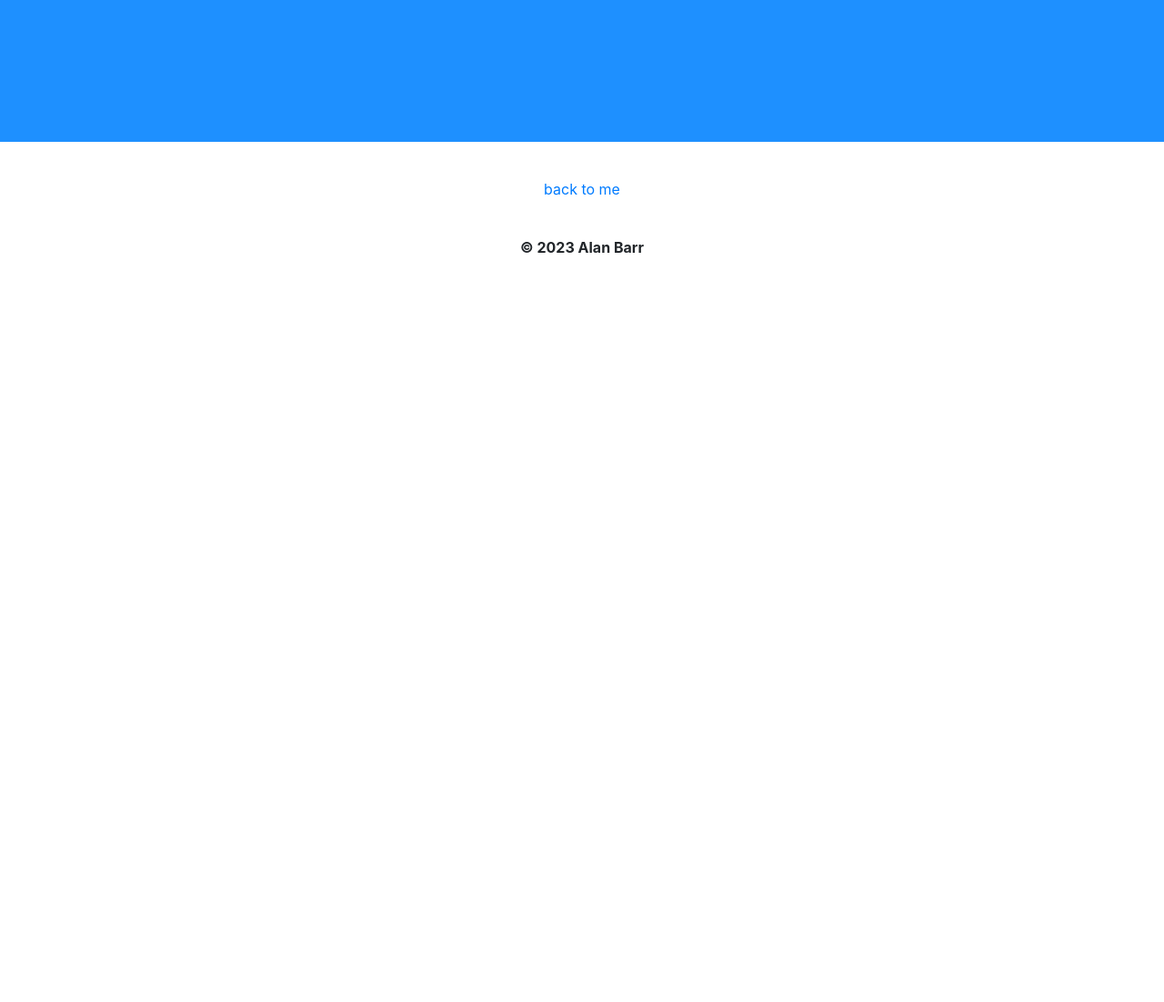
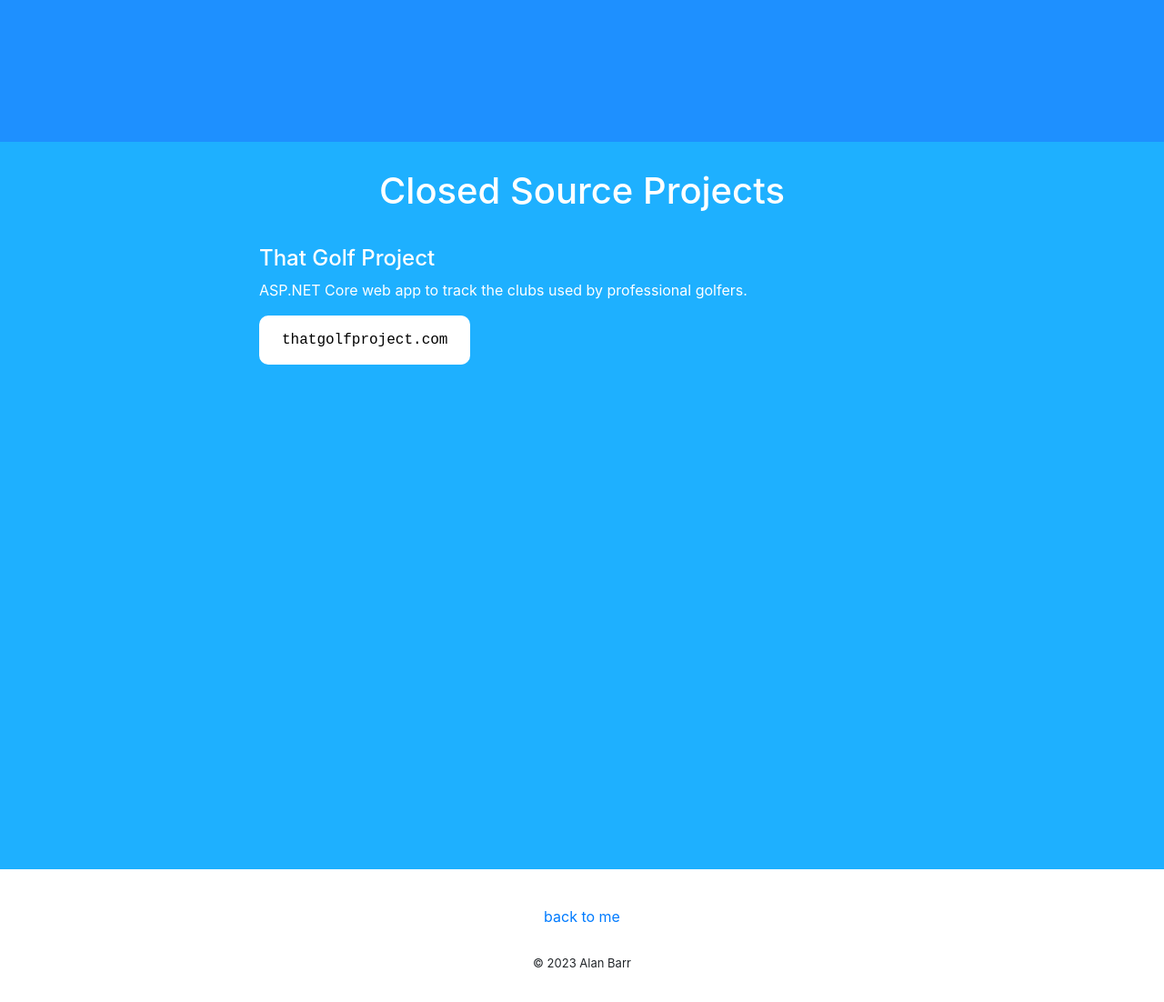
Before and after one commit to freedom35/freedom35.github.io, a plain HTML site: page index.html in a window 1280 px wide. Shown: the part 1500-2602 px from the top of the page at 91% size. Before the commit the page ends 1800 px from the top, so only its background shows below. Drawn offline with nearby package versions, Linux system fonts and the light colour scheme.

Commit message:
Added section for closed source projects.

```diff
--- a/index.html
+++ b/index.html
@@ -1,24 +1,16 @@
 <!DOCTYPE html>
-
 <html lang="en">
-
     <head>
-
         <meta name="viewport" content="initial-scale=1, width=device-width">
-
         <title>Alan Barr</title>
-
         <link href="https://stackpath.bootstrapcdn.com/bootstrap/4.1.3/css/bootstrap.min.css" rel="stylesheet">
         <script src="https://code.jquery.com/jquery-3.3.1.min.js"></script>
         <script src="https://stackpath.bootstrapcdn.com/bootstrap/4.1.3/js/bootstrap.min.js"></script>
         <script src="https://ajax.googleapis.com/ajax/libs/jquery/3.3.1/jquery.min.js"></script>
-
         <link href="static/css/styles.css" rel="stylesheet">
         <link href="static/images/favicon.ico" rel="shortcut icon">
         <script src="js/script.js"></script>
-
     </head>
-
     <body>
         <nav class="navbar navbar-expand-lg navbar-light bg-light" id="nav">
             <button class="navbar-toggler" type="button" data-toggle="collapse" data-target="#navbarNavAltMarkup" aria-controls="navbarNavAltMarkup" aria-expanded="false" aria-label="Toggle navigation">
@@ -27,11 +19,11 @@
             <div class="collapse navbar-collapse" id="navbarNavAltMarkup">
               <div class="navbar-nav">
                 <a class="nav-item nav-link active" href="#home">Home <span class="sr-only">(current)</span></a>
-                <a class="nav-item nav-link" href="#projects">Projects</a>
+                <a class="nav-item nav-link" href="#open-projects">Open Source</a>
+                <a class="nav-item nav-link" href="#closed-projects">Closed Source</a>
               </div>
             </div>
         </nav>
-
         <main class="main">
             <section id="me">
                 <div>
@@ -55,12 +47,11 @@
                             </td>
                         </tr>
                     </table>
-                    <p>...or check out my open source <a href="#projects">projects</a>.</p>
+                    <p>...or check out my <a href="#open-projects">projects</a>.</p>
                 </div>
             </section>
-
-            <section id="projects">
-                <h1 class="mb-3">Projects</h1>
+            <section id="open-projects">
+                <h1 class="mb-3">Open Source Projects</h1>
                 <div>
                     <ul class="ul-projects">
                         <li>
@@ -76,7 +67,7 @@
                             <div>
                                 <h4>Image Processing Library</h4>
                                 <p>
-                                    Lightweight image processing library targeting .NET Standard, written in C#.
+                                    Lightweight image processing library targeting .NET Standard, written in C#. Available as a package on <a href="https://www.nuget.org/packages/Freedom35.ImageProcessing" target="_blank">nuget.org</a>.
                                 </p>
                                 <a class="code-link" href="https://github.com/freedom35/image-processing">source code</a>
                             </div>
@@ -93,13 +84,26 @@
                     </ul>
                 </div>
             </section>
-
+            <section id="closed-projects">
+                <h1 class="mb-3">Closed Source Projects</h1>
+                <div>
+                    <ul class="ul-projects">
+                        <li>
+                            <div>
+                                <h4>That Golf Project</h4>
+                                <p>
+                                    ASP.NET Core web app to track the clubs used by professional golfers.
+                                </p>
+                                <a class="code-link" href="https://www.thatgolfproject.com" target="_blank">thatgolfproject.com</a>
+                            </div>
+                        </li>
+                    </ul>
+                </div>
+            </section>
+        </main>
+        <div class="footer">
             <p class="last-section"><a href="#nav">back to me</a></p>
-
-        </main>
-
-        <div class="footer">
-            <p>&copy; 2023 Alan Barr</p>
+            <p class="copyright-info">&copy; 2023 Alan Barr</p>
         </div>
     </body>
 </html>
--- a/static/css/styles.css
+++ b/static/css/styles.css
@@ -1,4 +1,3 @@
-
 a.nav-link {
     font-family: 'Courier New', Courier, monospace;
 }
@@ -43,8 +42,13 @@ h1.mb-3 {
     padding: 0px;
 }
 
-#projects {
+#open-projects {
     background-color: dodgerblue;
+    color: white;
+}
+
+#closed-projects {
+    background-color: rgb(30, 176, 255);
     color: white;
 }
 
@@ -55,6 +59,10 @@ h1.mb-3 {
     width: 100%;
     max-width: 750px;
     padding: 0px;
+}
+
+.ul-projects a {
+    color: springgreen;
 }
 
 li {
@@ -81,12 +89,15 @@ li {
 }
 
 .last-section {
-    text-align: center;
     margin-top: 40px;
+    margin-bottom: 30px;
+}
+
+.copyright-info {
+    font-size: small;
     margin-bottom: 40px;
 }
 
 .footer {
     text-align: center;
-    font-weight: bold;
 }
```
